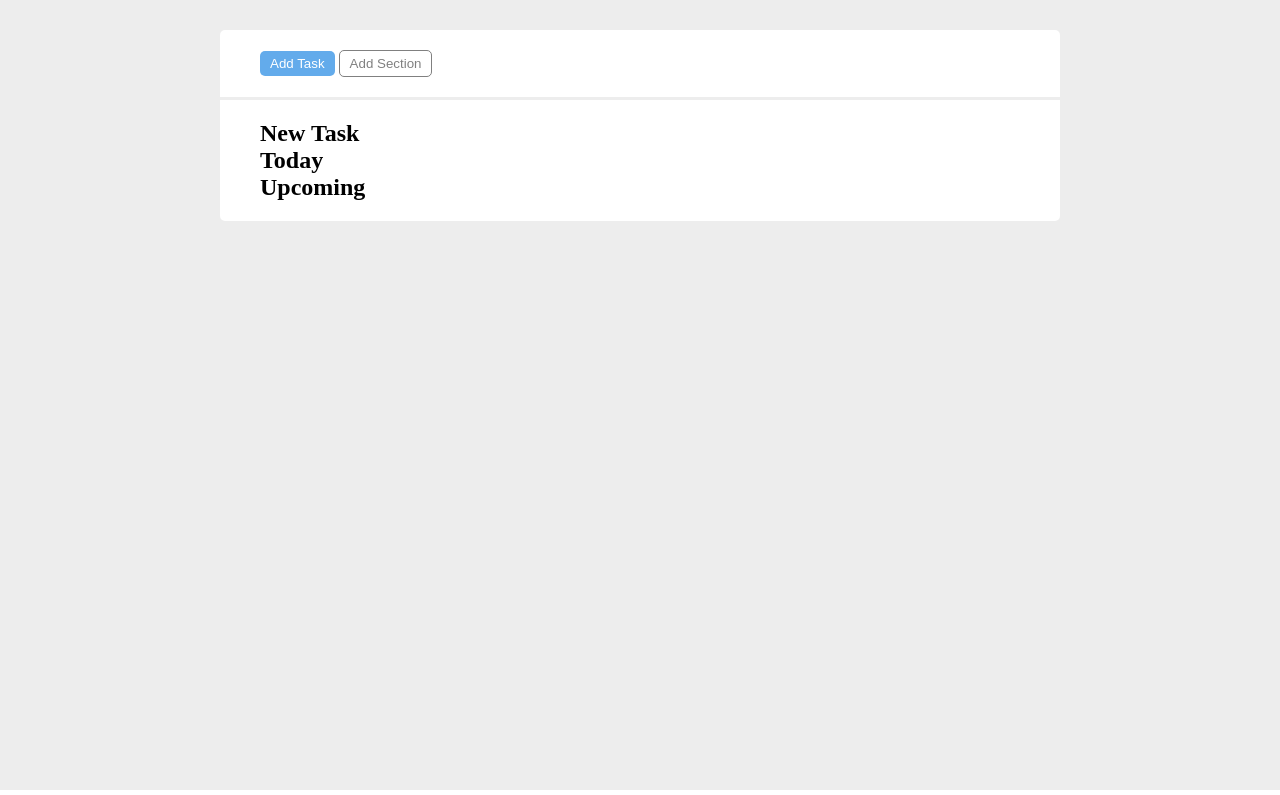
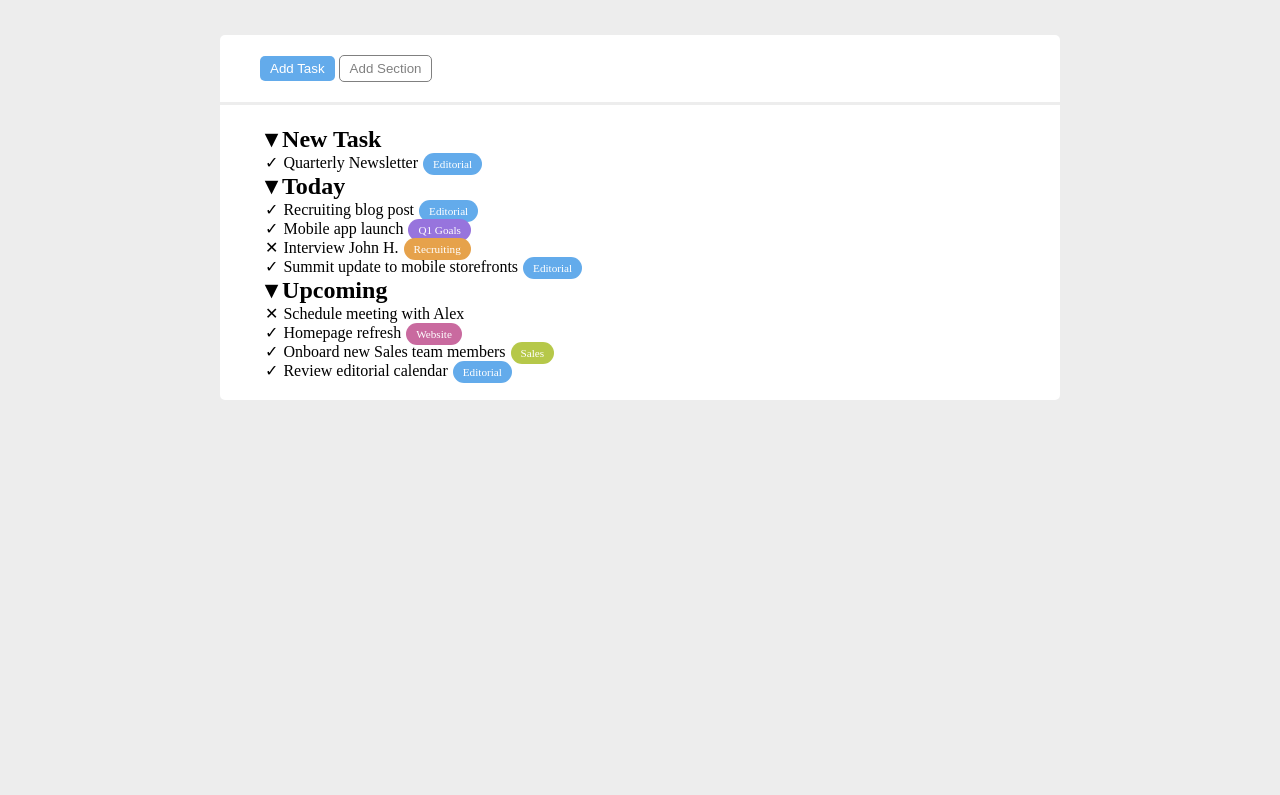
Before and after one commit to FloatIndex/html-css-toboolist, a plain HTML site: page index.html in a window 1280 px wide. Shown: the part 80-875 px from the top of the page. Drawn offline with Linux system fonts and the light colour scheme.

Commit message:
contenuto menu-section aggiunto

```diff
--- a/index.html
+++ b/index.html
@@ -4,8 +4,11 @@
     <meta charset="UTF-8">
     <meta http-equiv="X-UA-Compatible" content="IE=edge">
     <meta name="viewport" content="width=device-width, initial-scale=1.0">
+
     <title>Toboolist</title>
+
     <link rel="stylesheet" href="style.css">
+
 </head>
 
 <body>
@@ -29,15 +32,24 @@
             <!-- inizio sezione menu a tendina -->
             <section class="menu-section">
                 <div>
-                    <h1 class="section-title">New Task</h1>
+                    <h1 class="menu-title">New Task</h1>
+                    <div class="menu-element checked">Quarterly Newsletter<span class="editorial">Editorial</span></div>
                 </div>
 
                 <div>
-                    <h1 class="section-title">Today</h1>
+                    <h1 class="menu-title">Today</h1>
+                    <div class="menu-element checked">Recruiting blog post<span class="editorial">Editorial</span></div>
+                    <div class="menu-element checked">Mobile app launch<span class="q1-goals">Q1 Goals</span></div>
+                    <div class="menu-element not-checked">Interview John H.<span class="recruiting">Recruiting</span></div>
+                    <div class="menu-element checked mobile">Summit update to mobile storefronts<span class="editorial">Editorial</span></div>
                 </div>
 
                 <div>
-                    <h1 class="section-title">Upcoming</h1>
+                    <h1 class="menu-title">Upcoming</h1>
+                    <div class="menu-element not-checked">Schedule meeting with Alex</div>
+                    <div class="menu-element checked">Homepage refresh<span class="website">Website</span></div>
+                    <div class="menu-element checked">Onboard new Sales team members<span class="sales">Sales</span></div>
+                    <div class="menu-element checked">Review editorial calendar<span class="editorial">Editorial</span></div>
                 </div>
             </section>
             <!-- fine sezione menu a tendina-->
--- a/style.css
+++ b/style.css
@@ -12,7 +12,7 @@
 }
 
 .banner .logo-text{
-    font-size: 40px;
+    font-size: 3em;
     font-weight: bold;
 }
 
@@ -61,3 +61,46 @@ main{
 .white-btn-text{
     color: grey;
 }
+
+.menu-title::before{
+    content: '\25BE';
+    padding: 5px;
+}
+
+.menu-element.checked::before{
+    padding: 5px;
+    content: '\2713';
+}
+
+.menu-element.not-checked::before{
+    padding: 5px;
+    content: '\2715';
+}
+
+.menu-element .editorial,.q1-goals,.recruiting,.website,.sales{
+    color: #fff;
+    font-size: 0.7em;
+    margin: 5px;
+    padding: 5px 10px;
+    border-radius: 15px;
+}
+
+.menu-element .editorial{
+    background-color: rgb(99, 171,235);
+}
+
+.menu-element .q1-goals{
+    background-color: rgb(151, 116, 221);
+}
+
+.menu-element .recruiting{
+    background-color: rgb(230, 162, 75);
+}
+
+.menu-element .website{
+    background-color: rgb(201, 106, 159);
+}
+
+.menu-element .sales{
+    background-color: rgb(182, 200, 73);
+}
```
